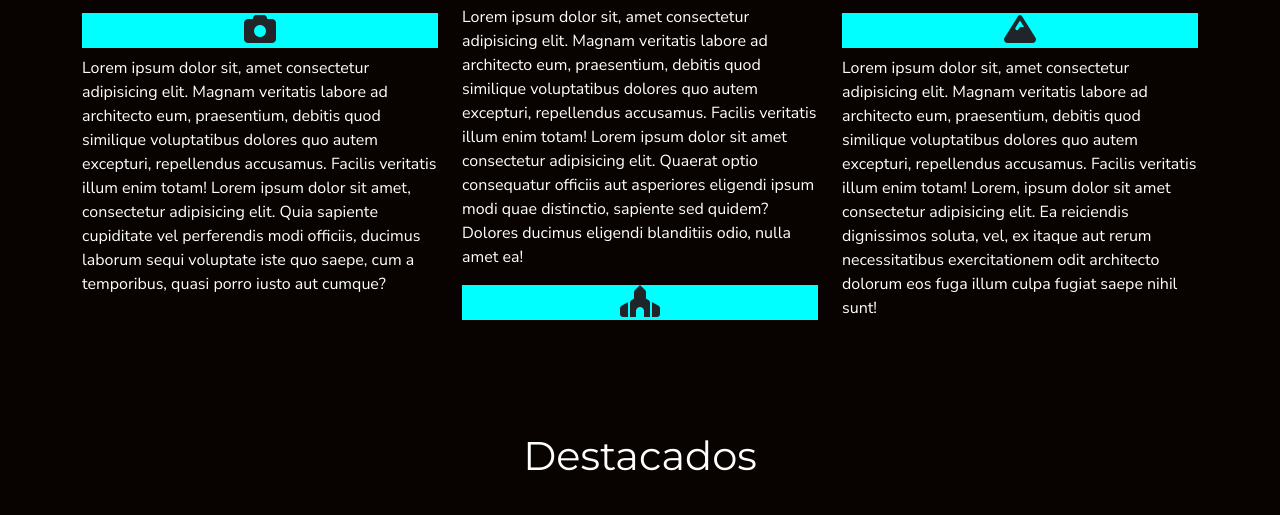
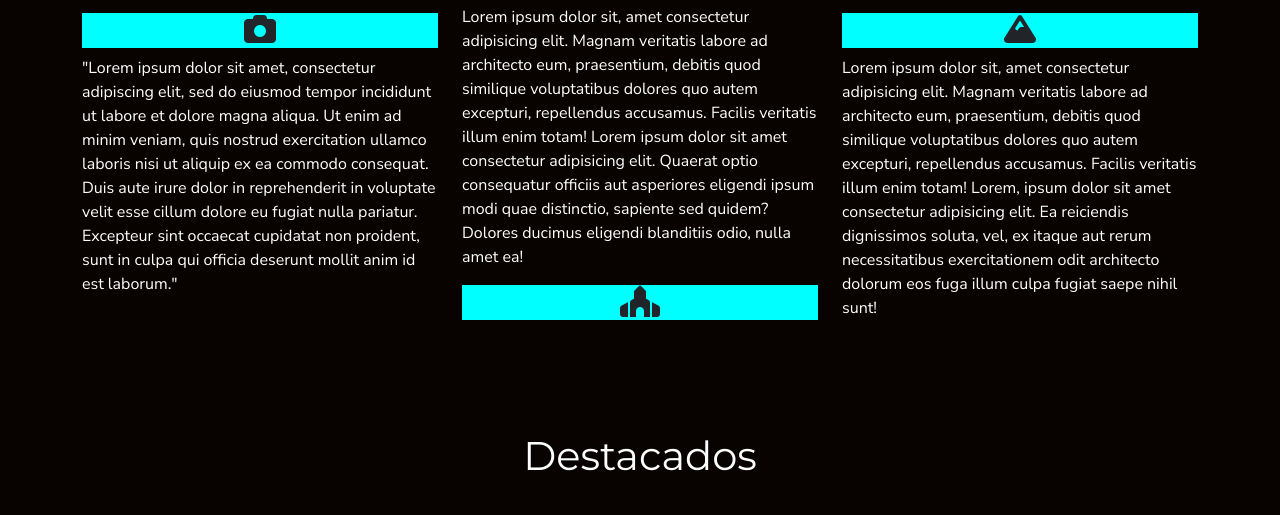
Before and after one commit to ferlazoib/VCL, a plain HTML site: page index.html in a window 1280 px wide. Shown: the part 1107-1622 px from the top of the page. Drawn offline with nearby package versions, Linux system fonts and the light colour scheme; a script that the page names is missing.

Commit message:
loreipsum2forcard1

```diff
--- a/assets/css/style.css
+++ b/assets/css/style.css
@@ -39,5 +39,5 @@ h1 {
 /* Footer */
 
 footer {
- background-color: #7b7bff;
+ background-color: #8888e9;
 }
--- a/index.html
+++ b/index.html
@@ -94,11 +94,7 @@
             <div class="row pb-5">
                 <div class="col-4">
                     <div class=" text-center my-2 icono"><i class="fas fa-camera fa-2x"></i></div>
-                    <p class="text-white">Lorem ipsum dolor sit, amet consectetur adipisicing elit. Magnam veritatis
-                        labore ad architecto eum, praesentium, debitis quod similique voluptatibus dolores quo autem
-                        excepturi, repellendus accusamus. Facilis veritatis illum enim totam! Lorem ipsum dolor sit
-                        amet, consectetur adipisicing elit. Quia sapiente cupiditate vel perferendis modi officiis,
-                        ducimus laborum sequi voluptate iste quo saepe, cum a temporibus, quasi porro iusto aut cumque?
+                    <p class="text-white">"Lorem ipsum dolor sit amet, consectetur adipiscing elit, sed do eiusmod tempor incididunt ut labore et dolore magna aliqua. Ut enim ad minim veniam, quis nostrud exercitation ullamco laboris nisi ut aliquip ex ea commodo consequat. Duis aute irure dolor in reprehenderit in voluptate velit esse cillum dolore eu fugiat nulla pariatur. Excepteur sint occaecat cupidatat non proident, sunt in culpa qui officia deserunt mollit anim id est laborum."
                     </p>
                 </div>
                 <div class="col-4">
```
